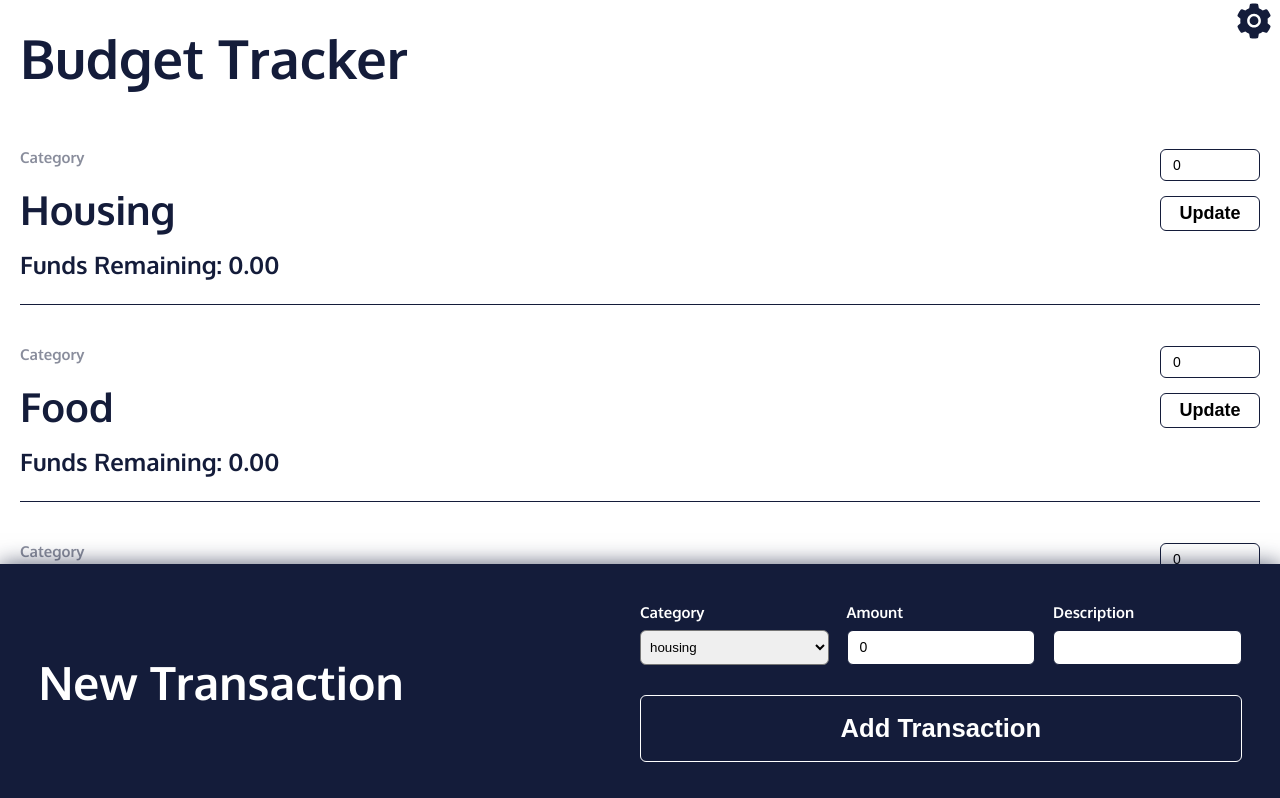
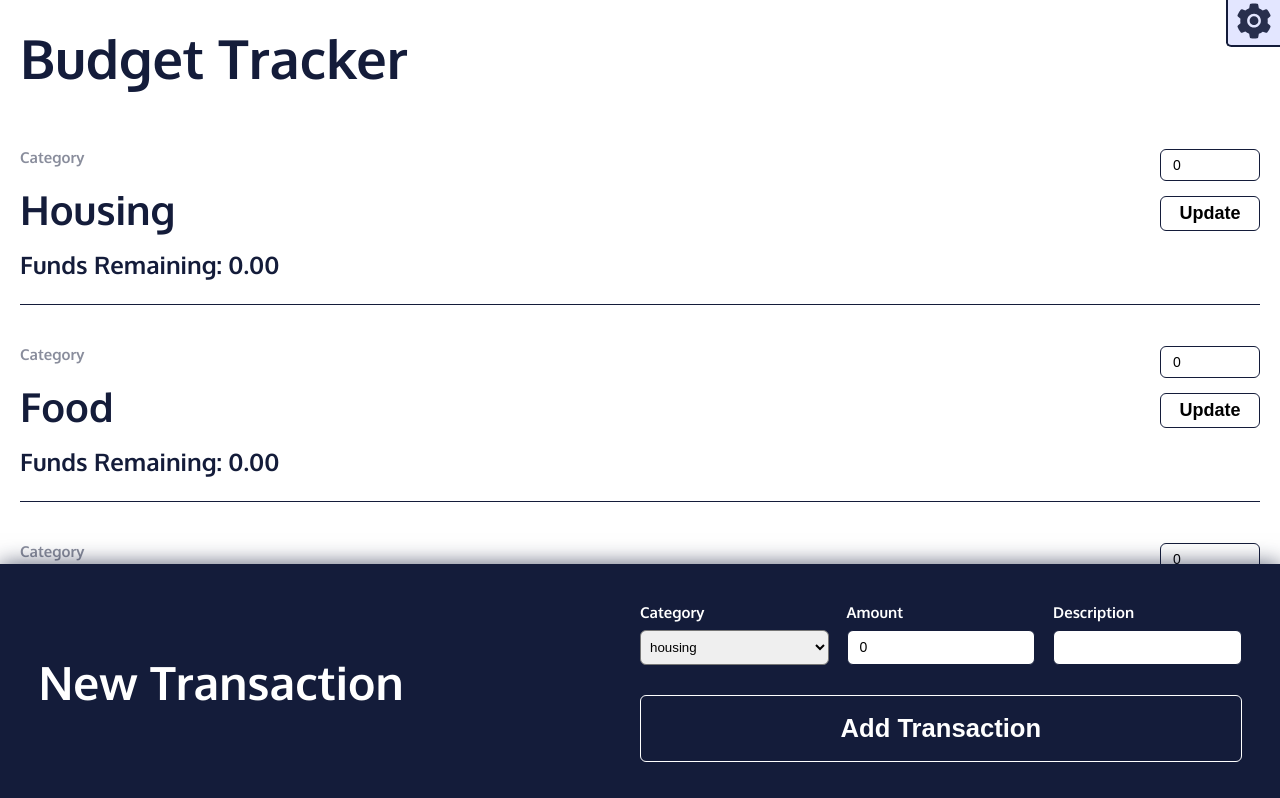
Before and after one commit to E-D-Richard/budget-tracker-webbapp, a React (Create React App) app: page / in a window 1280 px wide. Shown: the top 798 px of the page. Built offline with nearby package versions, Linux system fonts and the light colour scheme.

Commit message:
update settingsButton styles

```diff
--- a/src/components/header/settings/settings.css
+++ b/src/components/header/settings/settings.css
@@ -5,8 +5,8 @@
 }
 
 #settings.open {
-    background-color: brown;
-    border-radius: 0 0 0 10%;
+  background-color: brown;
+  border-radius: 0 0 0 10%;
 }
 
 /* make a smooth transition/animation when customize categories disappears */
@@ -16,16 +16,21 @@ button#settings-button {
   float: right;
   border: none;
   height: 100%;
-  background-color: inherit;
+  background-color: #E3E6FF;
+  z-index: 1;
+  border: 2px solid rgba(20, 28, 58, 1);
+  border-right: none;
+  border-top: none;
+  border-radius: 0 0 0 10%;
 }
 button#settings-button svg {
-  color: rgba(20, 28, 58, 1);
+  color: rgba(20, 28, 58, 0.9);
   font-size: 4rem;
   transition: transform 65ms;
 }
 
 button#settings-button:hover svg {
-  color: rgba(20, 28, 58, 0.8);
+  color: rgba(20, 28, 58, 0.9);
   transform: scale(1.1);
 }
 
--- a/src/features/customizeCategories/customizeCategories.css
+++ b/src/features/customizeCategories/customizeCategories.css
@@ -1,5 +1,5 @@
 #customize-categories {
-  padding: 5rem 1rem 2rem 2rem;
+  padding: 7rem 1rem 2rem 2rem;
 }
 
 
```
